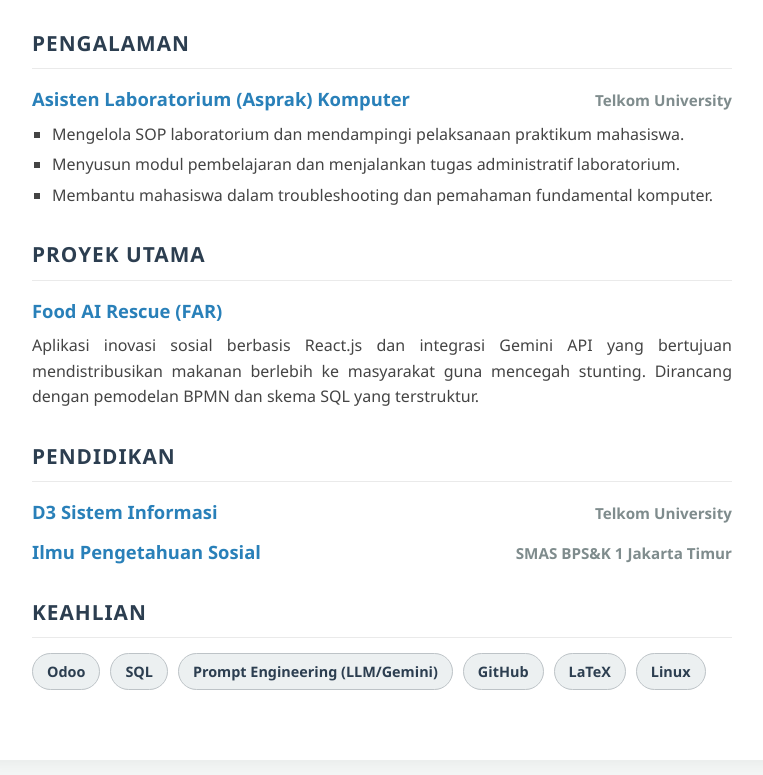
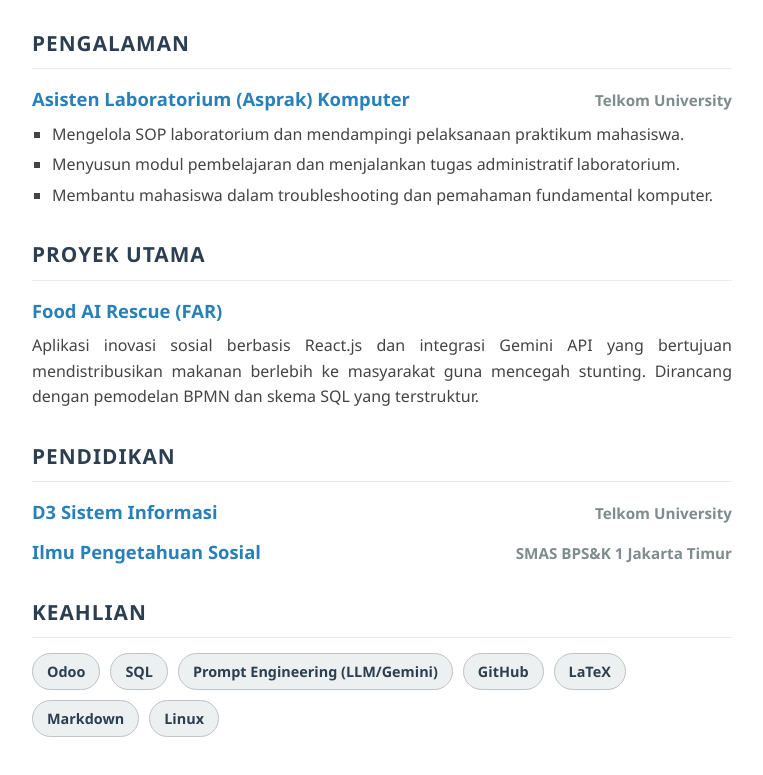
Before and after one commit to ShafnatFR/TrialClassCV, a plain HTML site: page index.html in a window 1280 px wide. Shown: the part 453-1228 px from the top of the page, without its empty margins (258-1021 px from the left). Drawn offline with Linux system fonts and the light colour scheme.

Commit message:
feat(index.html): Add Markdown skill badge to profile
- Add Markdown skill badge to the skills section
- Enhances profile to reflect proficiency in Markdown documentation

```diff
--- a/index.html
+++ b/index.html
@@ -80,6 +80,7 @@
                 <span class="skill-badge">Prompt Engineering (LLM/Gemini)</span>
                 <span class="skill-badge">GitHub</span>
                 <span class="skill-badge">LaTeX</span>
+                <span class="skill-badge">Markdown</span>
                 <span class="skill-badge">Linux</span>
             </div>
         </section>
```
